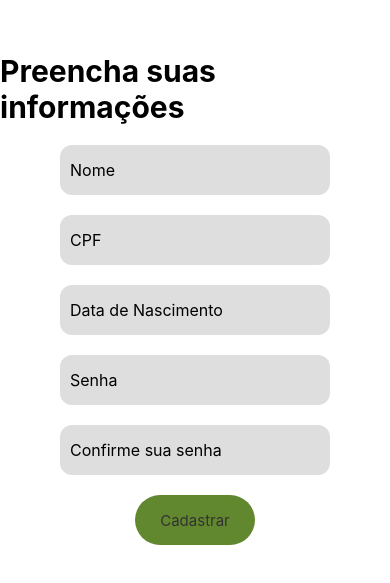
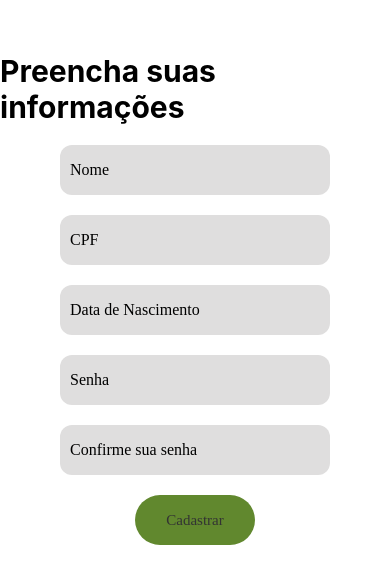
Before and after one commit to MatheusRitchielle/react-native-eshop, a React Native app: screen /Cadastro in a window 390 px wide. Shown: the part 123-706 px from the top of the page. Built offline with nearby package versions, Linux system fonts and the light colour scheme.

Commit message:
added custom font in module.export

```diff
--- /dev/null
+++ b/react-native.config.js
@@ -0,0 +1,3 @@
+module.exports = {
+  assets: ["./assets/fonts"],
+};
--- a/src/components/CustomContainer/index.js
+++ b/src/components/CustomContainer/index.js
@@ -1,13 +1,21 @@
 import React from "react";
 import { CustomContainer } from "./styles";
 
-const ContainerDinamico = ({ children, jContent, aItem, mTop, tAlign }) => {
+const ContainerDinamico = ({
+  children,
+  jContent,
+  aItem,
+  mTop,
+  tAlign,
+  fDirection,
+}) => {
   return (
     <CustomContainer
       justify={jContent}
       align={aItem}
       margin={mTop}
       text={tAlign}
+      flex={fDirection}
     >
       {children}
     </CustomContainer>
--- a/src/components/CustomInput/styles.js
+++ b/src/components/CustomInput/styles.js
@@ -9,4 +9,5 @@ export const InnerText = styled.TextInput`
   background-color: #dfdede;
   align-self: center;
   border-radius: 12px;
+  font-family: "Blinker";
 `;
--- a/src/components/CustomText/styles.js
+++ b/src/components/CustomText/styles.js
@@ -4,4 +4,5 @@ import colors from "../../theme/index";
 export const CustomText = styled.Text`
   color: ${colors.secondary};
   font-size: ${(props) => props.font || "15px"};
+  font-family: "Blinker";
 `;
--- a/src/screens/Cadastro/index.js
+++ b/src/screens/Cadastro/index.js
@@ -2,14 +2,13 @@ import React from "react";
 
 import { InnerText } from "../../components/CustomInput/styles";
 import { CustomText } from "../../components/CustomText/styles";
-
 import { CustomTitle } from "../../components/CustomTitle/styles";
 import { PrimaryButton } from "../../components/CustomButton/styles";
 import ContainerDinamico from "../../components/CustomContainer";
 
 const Cadastro = ({ navigation }) => {
   return (
-    <ContainerDinamico tAlign="center">
+    <ContainerDinamico tAlign="center" style={{}}>
       <CustomTitle>Preencha suas informações</CustomTitle>
       <InnerText placeholder="Nome" />
       <InnerText placeholder="CPF" keyboardType="numeric" />
--- a/src/screens/Login/index.js
+++ b/src/screens/Login/index.js
@@ -1,16 +1,13 @@
 import React from "react";
 import { View } from "react-native";
 import { InnerText } from "../../components/CustomInput/styles";
-import { CustomText } from "../../components/CustomText/styles";
 import ContainerDinamico from "../../components/CustomContainer";
 import {
   PrimaryButton,
   SecondaryButton,
 } from "../../components/CustomButton/styles";
-
 import { LogoHorizontal } from "../../components/CustomImageLogo/styles";
 import logoGrande from "../../../assets/images/logo-grande.png";
-import CustomButton from "../../components/CustomButton";
 import TextoDinamico from "../../components/CustomText";
 
 const Login = ({ navigation }) => {
@@ -29,7 +26,7 @@ const Login = ({ navigation }) => {
       </SecondaryButton>
       <View style={{ marginTop: 70 }}>
         <PrimaryButton onPress={() => navigation.navigate("Menu Principal")}>
-          <CustomText>Entrar</CustomText>
+          <TextoDinamico>Entrar</TextoDinamico>
         </PrimaryButton>
 
         <SecondaryButton
```
Also changed, not shown: assets/fonts/Amiko.ttf (added), assets/fonts/Blinker.ttf (added).
